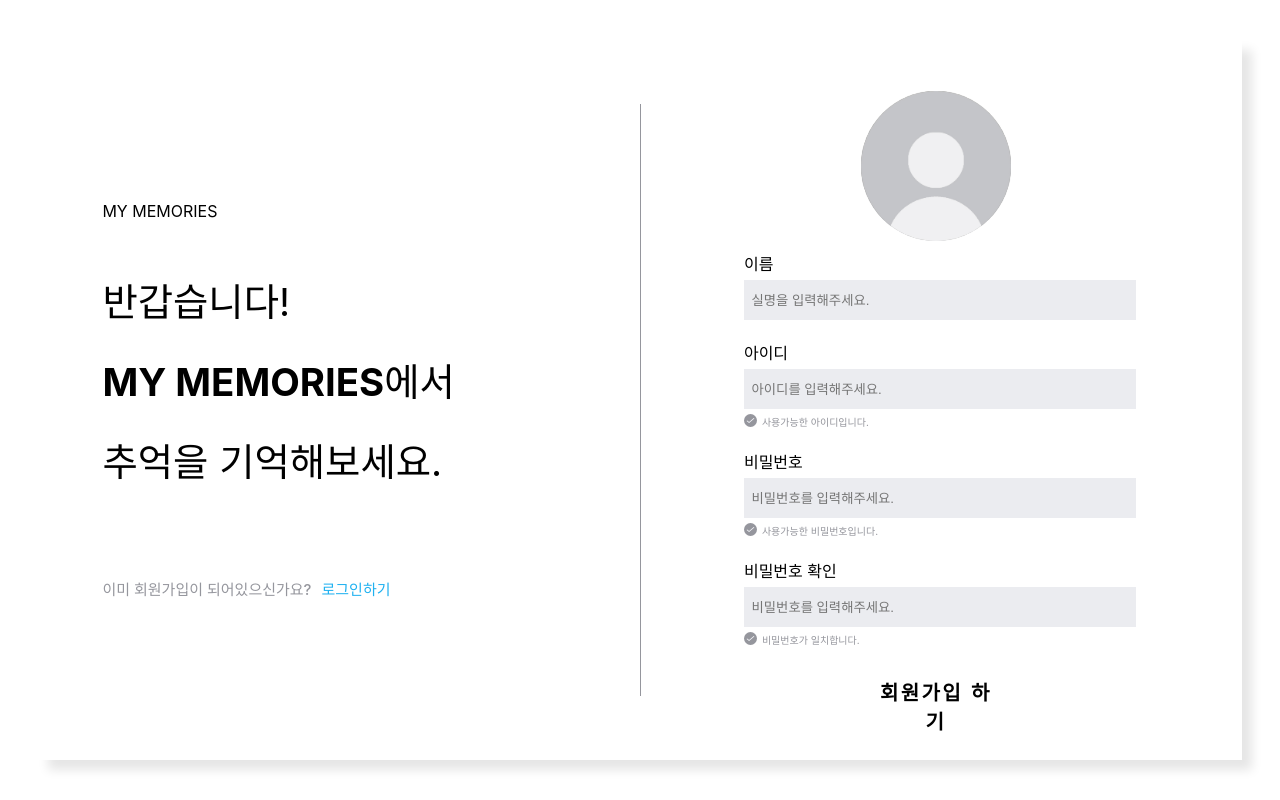
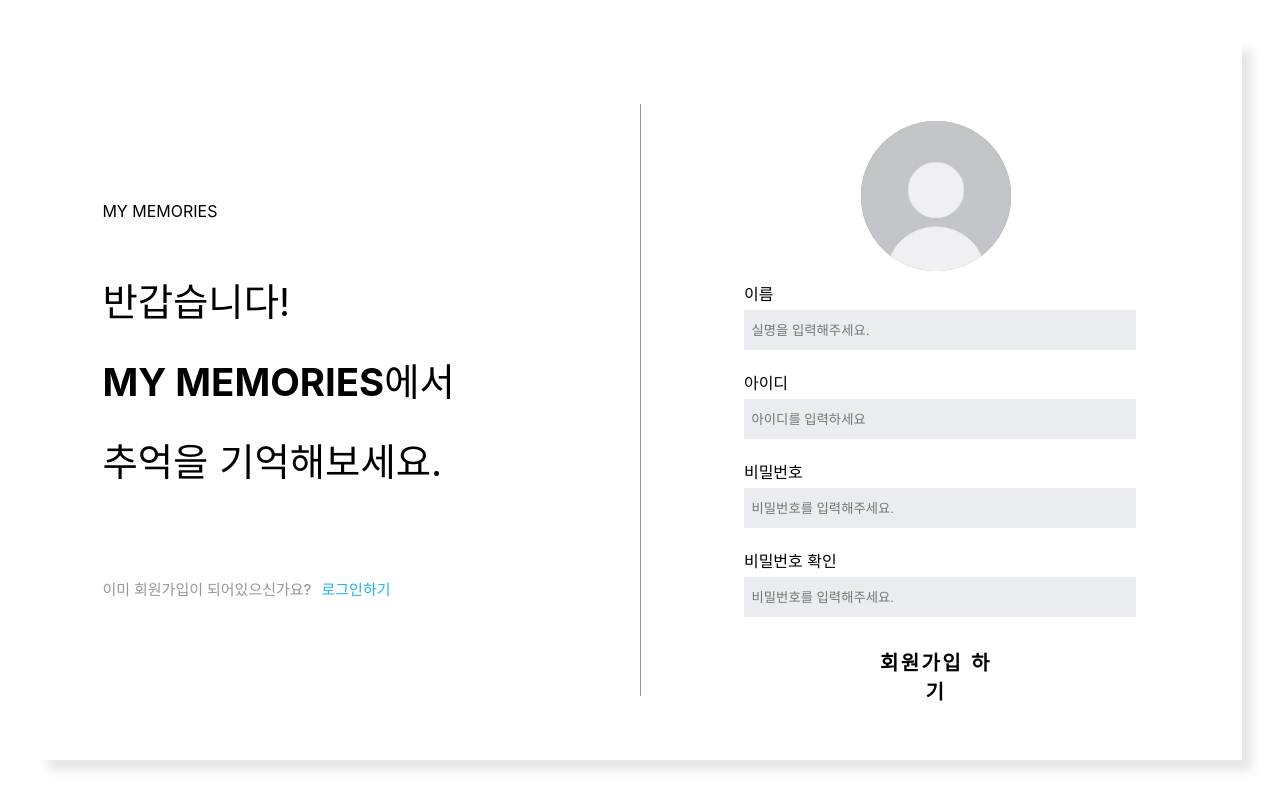
Before and after one commit to GoReactGo/MyMemories, a React (Create React App) app in the folder mymemories/: page /signup in a window 1280 px wide. Built offline with nearby package versions, Linux system fonts and the light colour scheme.

Commit message:
signup,signIn 페이지 ui, firebase연결 모두완성

```diff
--- a/mymemories/src/components/signIn/signIn.js
+++ b/mymemories/src/components/signIn/signIn.js
@@ -33,6 +33,11 @@ const SignIn = () => {
       console.error('로그인 에러:', error);
     }
   };
+
+  const isFieldsNotEmpty = () => {
+    return id.trim() !== '' && pw.trim() !== '';
+  };
+
   return (
     <div>
       <div id={styles.container} >
@@ -61,7 +66,8 @@ const SignIn = () => {
             <p>비밀번호</p>
             <input type='password' placeholder='비밀번호를 입력하세요' value={pw} onChange={(e) => setPassword(e.target.value)} ></input>
           </div>
-          <button id={styles.signInBtn} onClick={handleLogin}>로그인 하기</button>
+          <button id={styles.signInBtn} onClick={handleLogin} style={{ backgroundColor: isFieldsNotEmpty() ? '#17181A' : '#FFFFFF' , color: isFieldsNotEmpty() ? '#FFFFFF' : '#95969D'}}
+            disabled={!isFieldsNotEmpty()}>로그인 하기</button>
         </div>
       </div>
     </div>
--- a/mymemories/src/components/signup/signup.js
+++ b/mymemories/src/components/signup/signup.js
@@ -1,6 +1,6 @@
 import React, { useState, useRef } from 'react';
 import { Link } from 'react-router-dom';
-import { auth, db, storage,doc,setDoc } from '../../firebase'; // Import Firebase settings
+import { auth, db, storage,doc,setDoc,getDoc } from '../../firebase'; // Import Firebase settings
 import styles from './signupStyle.module.css';
 import userImg from '../../assets/signupUserImg.png';
 
@@ -51,6 +51,14 @@ const SignUp = () => {
     }
   };
 
+  const [isIdAvailable, setIsIdAvailable] = useState(false);
+
+  const checkIdAvailability = async () => {
+    // user 컬렉션에서 아이디가 존재하는지 확인하는 로직
+    const userDocRef = doc(db, 'users', id);
+    const userDocSnapshot = await getDoc(userDocRef);
+    setIsIdAvailable(!userDocSnapshot.exists());
+  };
 
   return (
     <div>
@@ -103,41 +111,51 @@ const SignUp = () => {
 
           <div id={styles.idBox}style={{ marginBottom: '20px' }}>
             <p>아이디</p>
-            <input type='text' placeholder='아이디를 입력해주세요.' value={id}
-            onChange={(e)=>setId(e.target.value)}></input>
-            <div className={styles.check}>
-              <svg xmlns="http://www.w3.org/2000/svg" width="13" height="13" viewBox="0 0 20 20" fill="none">
-                <circle cx="10" cy="10" r="10" fill="#95969D"/>
-                <path d="M7.81818 12.3284L4.95455 9.8209L4 10.6567L7.81818 14L16 6.83582L15.0455 6L7.81818 12.3284Z" fill="#F6F7FB"/>
-              </svg>
-              <p>사용가능한 아이디입니다.</p>
-            </div>
+            <input
+              type='text'
+              placeholder='아이디를 입력하세요'
+              value={id}
+              onChange={(e) => {
+                setId(e.target.value);
+                setIsIdAvailable(false); // 아이디 입력이 변경되면 사용 가능 상태 초기화
+              }}
+              onBlur={checkIdAvailability} // 아이디 입력 필드를 벗어날 때, 아이디 존재 여부 확인
+            />
+           {isIdAvailable ? (
+              <div className={styles.check}>
+                <svg xmlns="http://www.w3.org/2000/svg" width="13" height="13" viewBox="0 0 20 20" fill="none">
+                  <circle cx="10" cy="10" r="10" fill="#1FB1F0" /> {/* 아이디 사용 가능 색깔 */}
+                  <path d="M7.81818 12.3284L4.95455 9.8209L4 10.6567L7.81818 14L16 6.83582L15.0455 6L7.81818 12.3284Z" fill="#F6F7FB" />
+                </svg>
+                <p style={{ color: '#1FB1F0' }}>사용 가능한 아이디입니다.</p> {/* 아이디 사용 가능 문구 */}
+              </div>
+            ) : null}
           </div>
 
           <div id={styles.pwBox}style={{ marginBottom: '20px' }}>
             <p>비밀번호</p>
             <input type='password' placeholder='비밀번호를 입력해주세요.'></input>
-            <div className={styles.check}>
+            {/* <div className={styles.check}>
               <svg xmlns="http://www.w3.org/2000/svg" width="13" height="13" viewBox="0 0 20 20" fill="none">
                 <circle cx="10" cy="10" r="10" fill="#95969D"/>
                 <path d="M7.81818 12.3284L4.95455 9.8209L4 10.6567L7.81818 14L16 6.83582L15.0455 6L7.81818 12.3284Z" fill="#F6F7FB"/>
               </svg>
               <p>사용가능한 비밀번호입니다.</p>
-            </div>
+            </div> */}
           </div>
           <div id={styles.pwCheckBox} style={{ marginBottom: '30px' }}>
             <p>비밀번호 확인</p>
             <input type='password' placeholder='비밀번호를 입력해주세요.'value={pw}
             onChange={(e) => setPassword(e.target.value)}></input>
-            <div className={styles.check}>
+            {/* <div className={styles.check}>
               <svg xmlns="http://www.w3.org/2000/svg" width="13" height="13" viewBox="0 0 20 20" fill="none">
                 <circle cx="10" cy="10" r="10" fill="#95969D"/>
                 <path d="M7.81818 12.3284L4.95455 9.8209L4 10.6567L7.81818 14L16 6.83582L15.0455 6L7.81818 12.3284Z" fill="#F6F7FB"/>
               </svg>
               <p>비밀번호가 일치합니다.</p>
-            </div>
+            </div> */}
           </div>
-          <button onClick={saveUserData} id={styles.signInBtn}>회원가입 하기</button>
+          <button onClick={saveUserData} id={styles.signInBtn} >회원가입 하기</button>
         </div>
       </div>
     </div>
```
